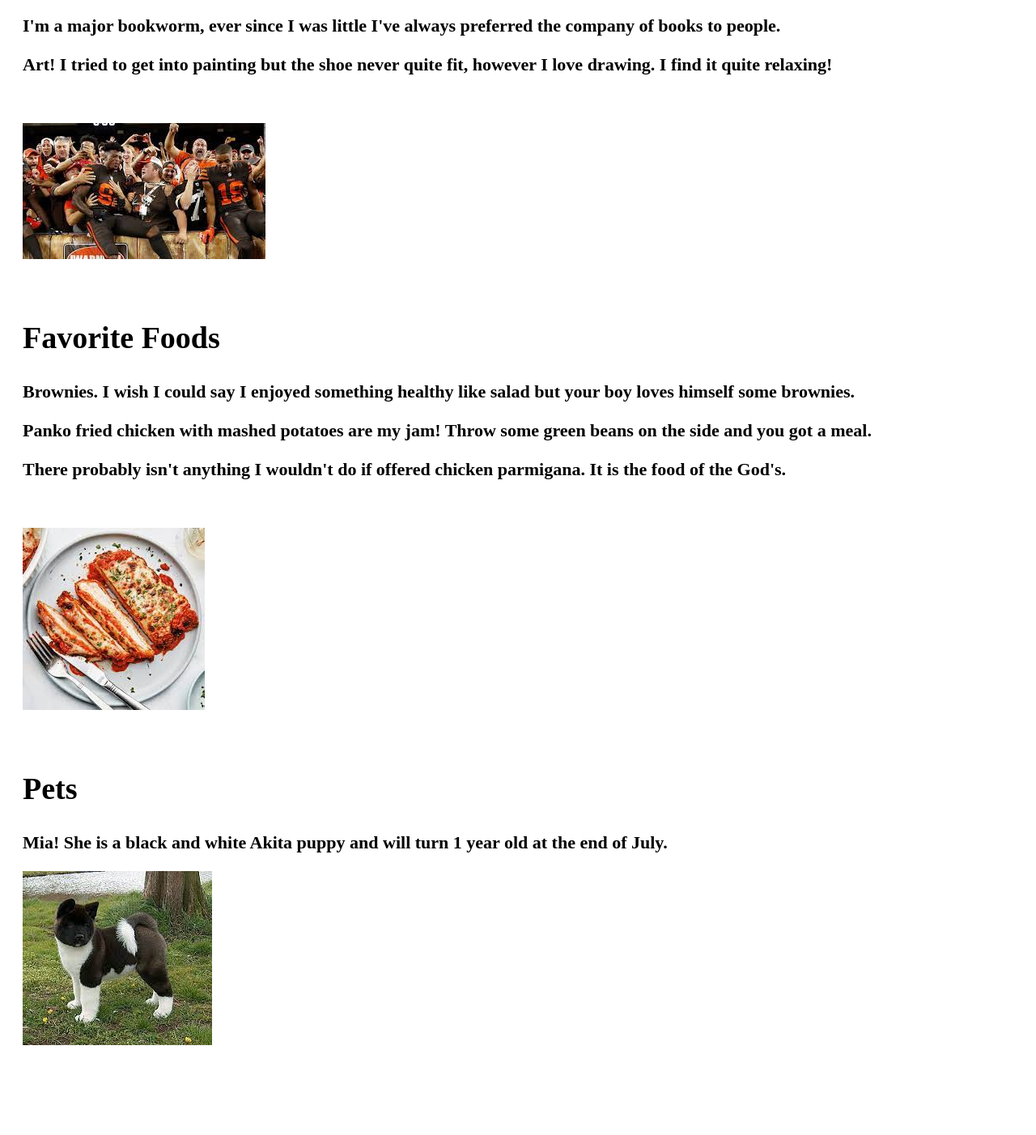
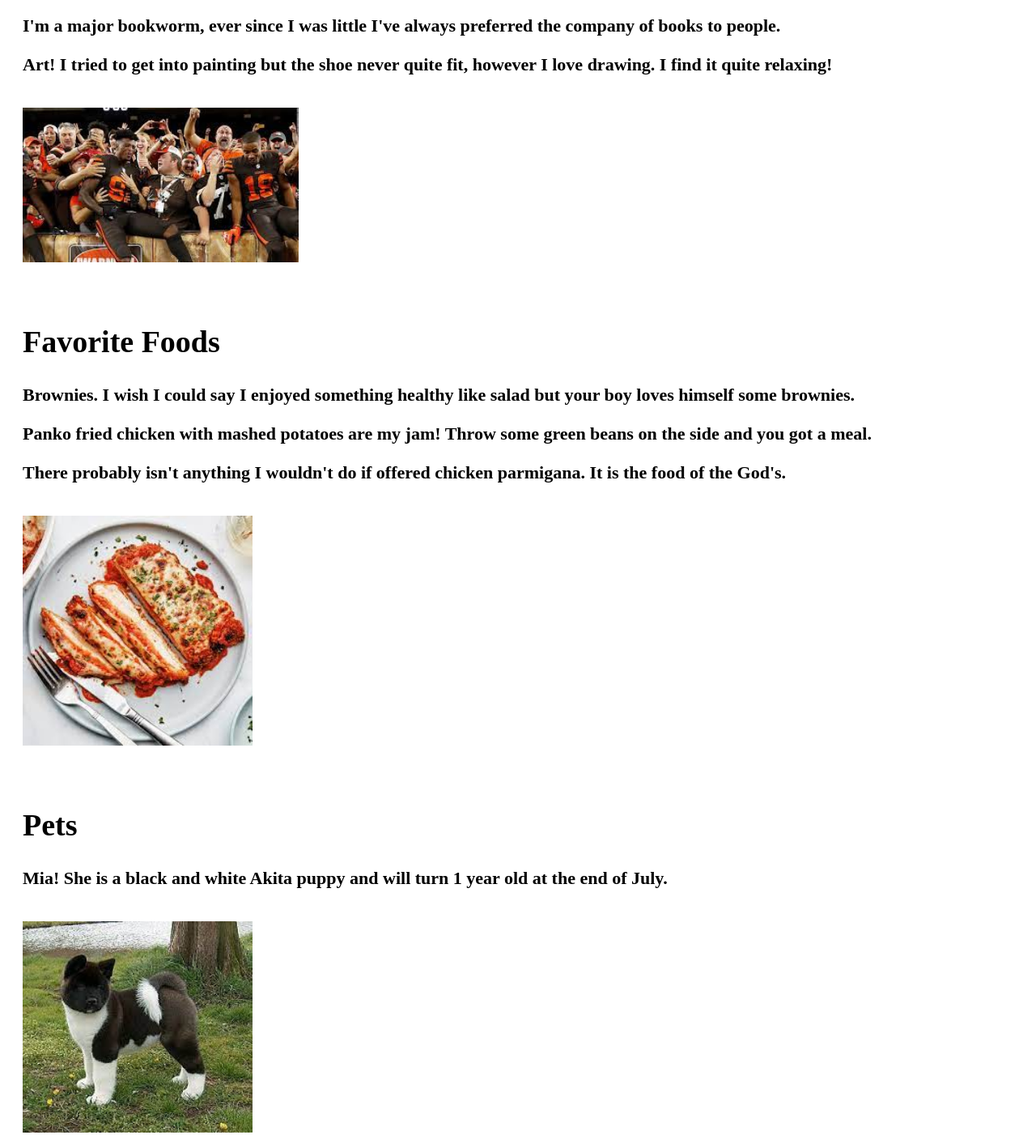
Before and after one commit to jtylorlane/Web101_John_Lane, a plain HTML site: page aboutPage.html in a window 1280 px wide. Shown: the part 464-1866 px from the top of the page at 81% size. Before the commit the page ends 1787 px from the top, so only its background shows below. Drawn offline with Linux system fonts and the light colour scheme.

Commit message:
aboutfinal

```diff
--- a/about-styles.css
+++ b/about-styles.css
@@ -4,7 +4,6 @@ main {
     align-items: center;
     height: 300px;
     justify-content: center;
-    /* background-color: rgb(104, 143, 174); */
    background-image: url("./aboutMeBackgroundPic.jpg");
    background-repeat: no-repeat;
    background-size: cover;
@@ -36,13 +35,31 @@ p {
 
 }
 
-main { grid-area: main;}
-.One {grid-area: one;}
-.onePic {grid-area: one;}
-.Two {grid-area: two;}
-.twoPic {grid-area: two;}
-.Three {grid-area: three;}
-.threePic {grid-area: three;}
+main {
+     grid-area: main;
+    }
+.One {
+    grid-area: one;
+
+}
+.onePic {
+    grid-area: one;
+    width: 30%;
+}
+.Two {
+    grid-area: two;
+}
+.twoPic {
+    grid-area: two;
+    width: 25%;
+}
+.Three {
+    grid-area: three;
+}
+.threePic {
+    grid-area: three;
+    width: 25%
+}
 
 .container {
     display: grid;
--- a/aboutPage.html
+++ b/aboutPage.html
@@ -22,8 +22,7 @@
         <p>I'm a major bookworm, ever since I was little I've always preferred the company of books to people.</p>
         <p>Art! I tried to get into painting but the shoe never quite fit, however I love drawing. I find it quite relaxing!</p>
         <br>
-        <h3 class= "onePic"></h3>
-        <img src="onePic.jpeg" alt= "onePic">
+        <img class="onePic" src="onePic.jpeg" alt= "onePic">
         </section>
 <br>
     <section class="Two">
@@ -32,15 +31,14 @@
         <p>Panko fried chicken with mashed potatoes are my jam! Throw some green beans on the side and you got a meal.</p>
         <p>There probably isn't anything I wouldn't do if offered chicken parmigana. It is the food of the God's.</p>
         <br>
-        <h3 class= "twoPic"></h3>
-        <img src="twoPic.jpeg" alt= "twoPic">
+        <img class="twoPic" src="twoPic.jpeg" alt= "twoPic">
     </section>
 
     <section class="Three">
         <h2>Pets</h2>
         <p>Mia! She is a black and white Akita puppy and will turn 1 year old at the end of July. </p>
-        <h3 class= "threePic"></h3>
-        <img src="threePic.jpeg" alt= "threePic">
+        <br>
+        <img class="threePic" src="threePic.jpeg" alt= "threePic">
     </section>
 
 </div>
```
